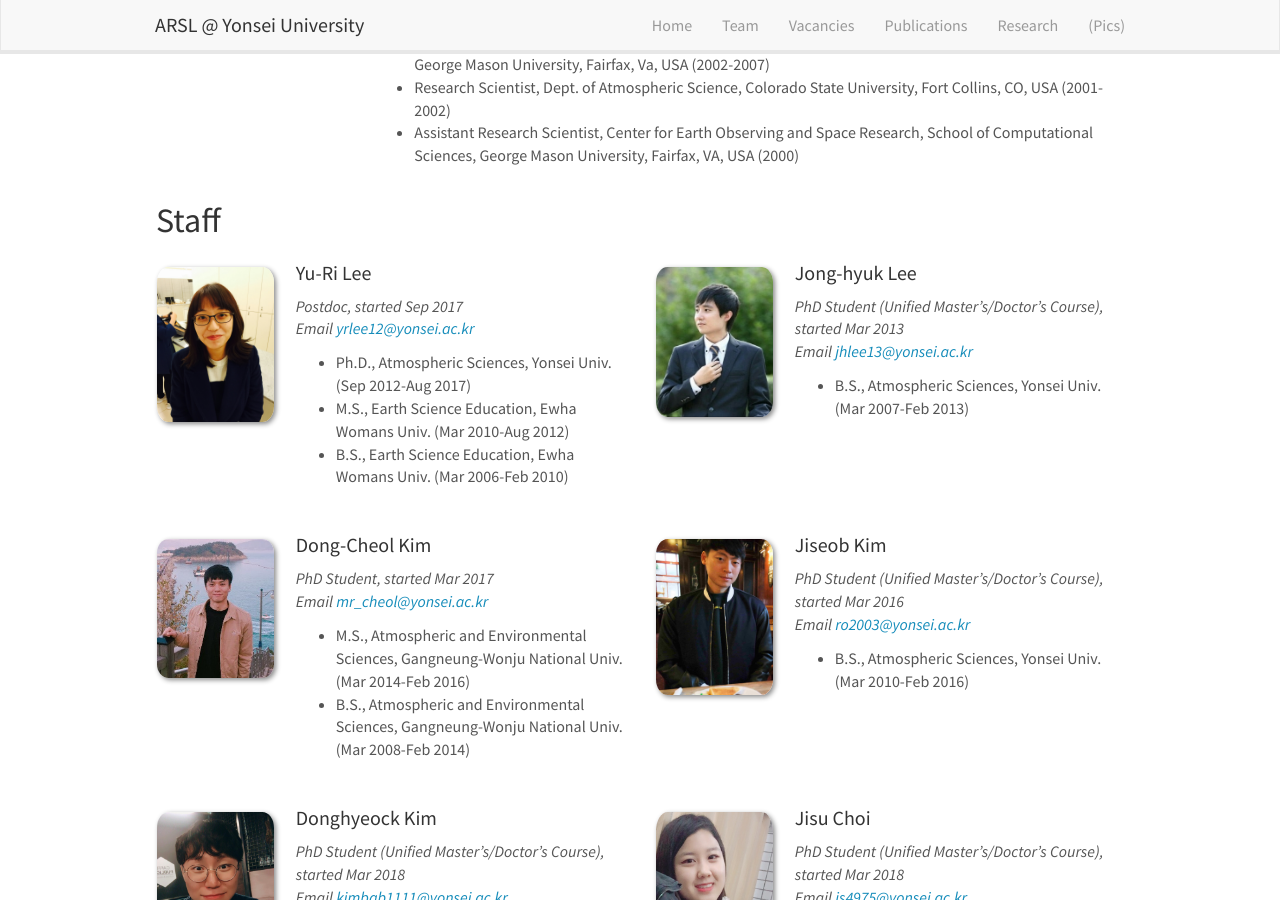
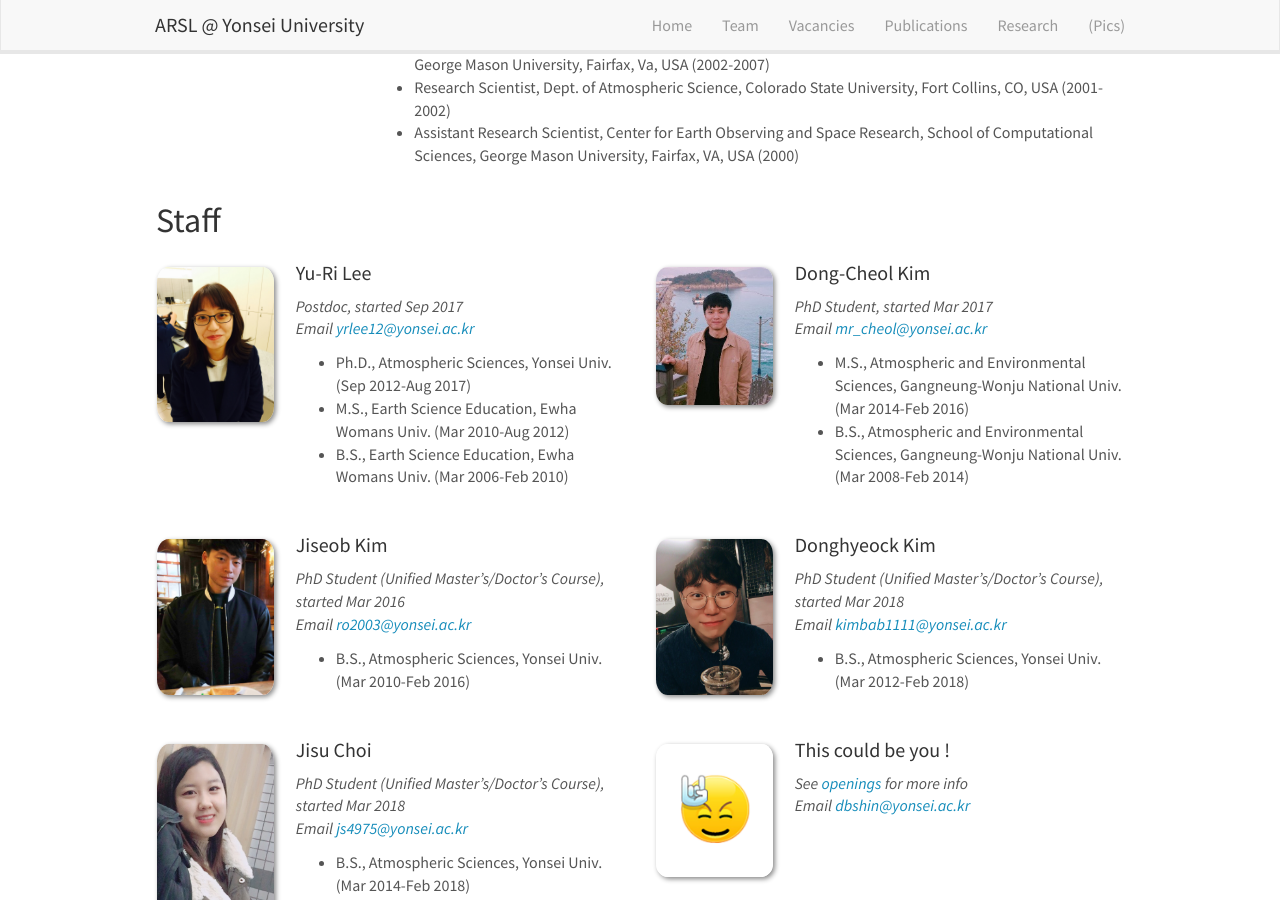
Before and after one commit to roo2003/roo2003.github.io, a Jekyll site: the page built from _pages/team.md, in a window 1280 px wide and 900 px high, scrolled down 562 px. Built offline with Jekyll 4.4.1, drawn with Linux system fonts in a browser that asks for light colours; nearby versions of some CDN libraries.

Commit message:
Update team_members.yml

```diff
--- a/_data/team_members.yml
+++ b/_data/team_members.yml
@@ -6,13 +6,6 @@
   education1: Ph.D., Atmospheric Sciences, Yonsei Univ. (Sep 2012-Aug 2017)
   education2: M.S., Earth Science Education, Ewha Womans Univ. (Mar 2010-Aug 2012)
   education3: B.S., Earth Science Education, Ewha Womans Univ. (Mar 2006-Feb 2010)
-
-- name: Jong-hyuk Lee
-  photo: Jong-hyuk.jpg
-  info: PhD Student (Unified Master's/Doctor's Course), started Mar 2013
-  email: jhlee13@yonsei.ac.kr
-  number_educ: 1
-  education1: B.S., Atmospheric Sciences, Yonsei Univ. (Mar 2007-Feb 2013)
 
 - name: Dong-Cheol Kim
   photo: Dong-Cheol.jpg
```
